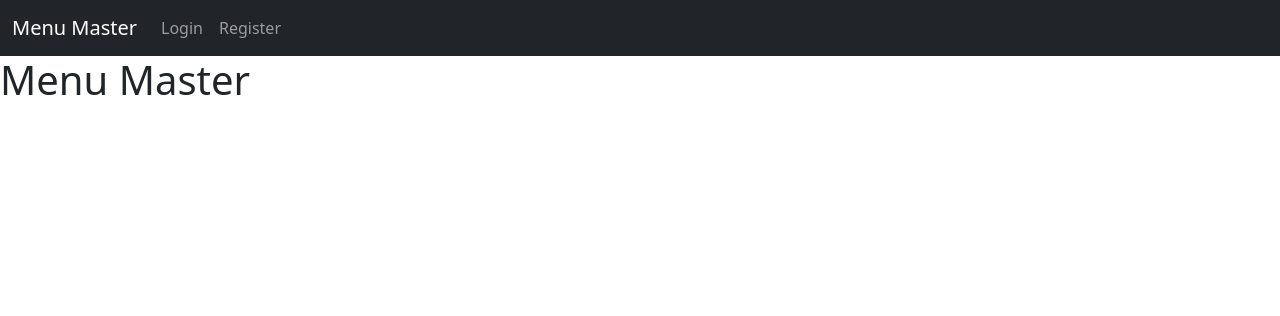
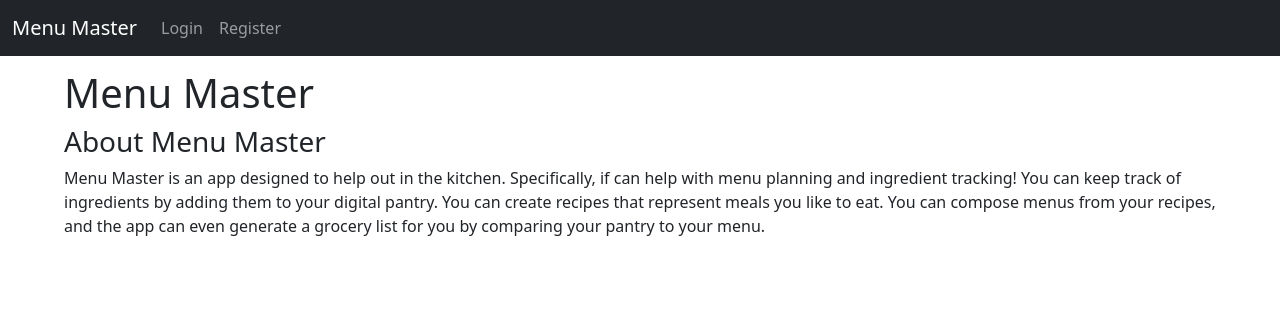
Before and after one commit to Nathaniel-Reeder/menu_master, a Flask app: page / in a window 1280 px wide. Shown: the top 316 px of the page. Run offline with Flask 3, Linux system fonts and the light colour scheme.

Commit message:
Completed project!

```diff
--- a/server.py
+++ b/server.py
@@ -5,7 +5,7 @@ from flask_sqlalchemy import SQLAlchemy
 from flask_login import LoginManager, login_required, login_user, logout_user, current_user
 from model import db, connect_to_db, User, OnHand, Ingredient, Menu, Day, DaysRecipe, Recipe, RecipeIngredient, GroceryIngredient, GroceryList
 from werkzeug.security import check_password_hash
-from forms import LoginForm, CreateUserForm, AddIngredientForm, CreateMenuForm, CreateRecipeForm, AddRecipeIngredientForm
+from forms import LoginForm, CreateUserForm, AddIngredientForm, CreateMenuForm, RecipeIngredientForm, RecipeNameForm, RecipeInstructionForm
 
 app = Flask(__name__)
 app.secret_key = os.environ['FLASK_SECRET_KEY']
@@ -58,7 +58,7 @@ def login():
             if check_password_hash(user.password, login_form.password.data):
                 login_user(user)
                 flash('Login Successful')
-                return redirect(url_for('dashboard'))
+                return redirect(url_for('home'))
             else:
                 flash('Wrong Pasword - Try Again!')
         else:
@@ -182,7 +182,7 @@ def create_menu():
 @app.route('/pantry', methods=['GET', 'POST'])
 @login_required
 def pantry():
-    user_pantry = OnHand.query.filter_by(user_id=current_user.id).all()
+    user_pantry = OnHand.query.filter_by(user=current_user).all()
 
     add_ingredient_form = AddIngredientForm()
     add_ingredient_form.update_ingredients(Ingredient.query.all())
@@ -191,17 +191,18 @@ def pantry():
         ing_id = add_ingredient_form.ingredient.data
         ing_to_add = Ingredient.query.filter_by(id=ing_id).first()
         qty_to_add = add_ingredient_form.quantity.data
-        existing_pantry_item = OnHand.query.filter_by(ingredient=ing_to_add).first()
+        existing_pantry_item = OnHand.query.filter_by(ingredient=ing_to_add, user=current_user).first()
+
         if existing_pantry_item:
             existing_pantry_item.quantity = qty_to_add + existing_pantry_item.quantity
             db.session.commit()
-            flash(f'Added {qty_to_add} of {existing_pantry_item.ingredient.name}. 1')
+            flash(f'Added {qty_to_add} of {existing_pantry_item.ingredient.name}.')
             return redirect(url_for('pantry'))
         else:
             new_pantry_item = OnHand.create(current_user, ing_to_add, qty_to_add)
             db.session.add(new_pantry_item)
             db.session.commit()
-            flash(f'Added {new_pantry_item.quantity} of {new_pantry_item.ingredient.name}. 2')
+            flash(f'Added {new_pantry_item.quantity} of {new_pantry_item.ingredient.name}.')
             return redirect(url_for('pantry'))
 
     return render_template('pantry.html', user_pantry=user_pantry, add_ingredient_form=add_ingredient_form)
@@ -298,8 +299,6 @@ def generate_list():
         new_grocery_list = GroceryList.create(str(today), current_user)
         new_grocery_list.active = True
 
-        user_pantry = OnHand.query.filter_by(user_id=current_user.id).all()
-
         for day in active_menu.days:
             for day_recipe in day.days_recipes:
                 for recipe_ingredient in day_recipe.recipe.recipe_ingredients:
@@ -336,15 +335,67 @@ def recipes():
 def delete_recipe(recipe_id):
     recipe = Recipe.query.filter_by(id=recipe_id).first()
     db.session.delete(recipe)
+    db.session.commit()
     flash(f'{recipe.name} deleted!')
     return redirect(url_for('recipes'))
 
-@app.route('/recipe/add')
+@app.route('/recipe/add', methods=["GET", "POST"])
 @login_required
 def add_recipe():
+    name_form = RecipeNameForm()
+    if 'recipe_ingredients' not in session:
+        session['recipe_ingredients'] = []
 
+    if name_form.validate_on_submit():
+        session['recipe_name'] = name_form.name.data
 
-    return render_template('add_recipe.html')
+        return redirect(url_for('add_ing_to_recipe'))
+
+    return render_template('recipe_name.html', name_form=name_form)
+
+@app.route('/recipe/add/ingredient', methods=["GET", "POST"])
+@login_required
+def add_ing_to_recipe():
+    ingredient_form = RecipeIngredientForm()
+    ingredient_form.update_recipe_ingredients(Ingredient.query.all())
+
+    if ingredient_form.validate_on_submit():
+        recipe_ingredient_list = session['recipe_ingredients']
+        recipe_ingredient_list.append((ingredient_form.ingredient.data, ingredient_form.quantity.data))
+        session['recipe_ingredients'] = recipe_ingredient_list
+
+        if ingredient_form.add_another.data == "Yes":
+            return redirect(url_for('add_ing_to_recipe'))
+        else:
+            return redirect(url_for('add_instructions'))
+
+    return render_template('recipe_ingredient.html', ingredient_form=ingredient_form)
+
+@app.route('/recipe/add/instructions', methods=["GET", "POST"])
+@login_required
+def add_instructions():
+    instruction_form = RecipeInstructionForm()
+
+    if instruction_form.validate_on_submit():
+        new_recipe = Recipe.create(session['recipe_name'], instruction_form.instructions.data, current_user)
+        db.session.add(new_recipe)
+        print(session['recipe_ingredients'])
+        for (ingredient_id, quantity) in session['recipe_ingredients']:
+            ing_to_add = Ingredient.query.filter_by(id=ingredient_id).first()
+            print(ing_to_add)
+            new_recipe_ingredient = RecipeIngredient.create(new_recipe, ing_to_add, quantity)
+
+            db.session.add(new_recipe_ingredient)
+
+        db.session.commit()
+
+        session.pop('recipe_ingredients', default=None)
+        session.pop('recipe_name', default=None)
+
+        flash("Recipe added!")
+        return redirect(url_for('recipes'))
+
+    return render_template('recipe_instructions.html', instruction_form=instruction_form)
 
 @app.route('/recipe/view/<recipe_id>')
 @login_required
--- a/static/site.css
+++ b/static/site.css
@@ -1,5 +1,13 @@
 .form-container{
     max-width: 25%;
+}
+
+.mainbody{
     margin-left: 5%;
     margin-top: 1%;
+    margin-right: 5%;
 }
+
+#recipe-delete{
+    max-width: 5%;
+}
--- a/templates/base.html
+++ b/templates/base.html
@@ -17,10 +17,10 @@
             <div class="collapse navbar-collapse">
                 <div class="navbar-nav">
                     {% if current_user.is_authenticated %}
+                        <a class="nav-link" href="{{url_for('recipes')}}">My Recipes</a>
                         <a class="nav-link" href="{{url_for('menus')}}">My Menus</a>
+                        <a class="nav-link" href="{{url_for('lists')}}">My Grocery List</a>
                         <a class="nav-link" href="{{url_for('pantry')}}">My Pantry</a>
-                        <a class="nav-link" href="{{url_for('lists')}}">My Grocery List</a>
-                        <a class="nav-link" href="{{url_for('recipes')}}">My Recipes</a>
                         <a class="nav-link" href="{{url_for('logout')}}">Logout</a>
                     {% else %}
                         <a class="nav-link" href="{{url_for('login')}}">Login</a>
@@ -32,17 +32,18 @@
         </div>
 
     </nav>
-
     {% for msg in get_flashed_messages() %}
-    <div class="alert alert-warning alert-dismissable fade show" role="alert">
-      {{ msg }}
-      <button class="btn-close" data-bs-dismiss="alert" aria-label="Close"></button>
+        <div class="alert alert-warning alert-dismissable fade show" role="alert">
+            {{ msg }}
+            <button class="btn-close" data-bs-dismiss="alert" aria-label="Close"></button>
+        </div>
+    {% endfor %}
+    <div class="mainbody">
+        {% block body %}{% endblock %}
     </div>
-    {% endfor %}
-
-    {% block body %}{% endblock %}
 
     {% block after_body %}{% endblock %}
+
     <script src="https://cdn.jsdelivr.net/npm/@popperjs/core@2.11.7/dist/umd/popper.min.js" integrity="sha384-zYPOMqeu1DAVkHiLqWBUTcbYfZ8osu1Nd6Z89ify25QV9guujx43ITvfi12/QExE" crossorigin="anonymous"></script>
     <script src="https://cdn.jsdelivr.net/npm/bootstrap@5.3.0-alpha3/dist/js/bootstrap.min.js" integrity="sha384-Y4oOpwW3duJdCWv5ly8SCFYWqFDsfob/3GkgExXKV4idmbt98QcxXYs9UoXAB7BZ" crossorigin="anonymous"></script>
     <script src="https://cdn.jsdelivr.net/npm/bootstrap@5.3.0-alpha3/dist/js/bootstrap.bundle.min.js" integrity="sha384-ENjdO4Dr2bkBIFxQpeoTz1HIcje39Wm4jDKdf19U8gI4ddQ3GYNS7NTKfAdVQSZe" crossorigin="anonymous"></script>
--- a/templates/home.html
+++ b/templates/home.html
@@ -5,5 +5,9 @@
 
 <h1>Menu Master</h1>
 
+<div>
+    <h3>About Menu Master</h3>
+    <p>Menu Master is an app designed to help out in the kitchen.  Specifically, if can help with menu planning and ingredient tracking!  You can keep track of ingredients by adding them to your digital pantry.  You can create recipes that represent meals you like to eat.  You can compose menus from your recipes, and the app can even generate a grocery list for you by comparing your pantry to your menu.</p>
+</div>
 
 {% endblock %}
```
Also changed, not shown: forms.py (+14 -6 lines), templates/add_recipe.html (deleted, +0 -7 lines), templates/create_menu.html (+9 -9 lines), templates/lists.html (+15 -14 lines), templates/menus.html (+14 -14 lines), templates/pantry.html (+4 -4 lines), templates/recipe_ingredient.html (added, +27 -0 lines), templates/recipe_instructions.html (added, +18 -0 lines), templates/recipe_name.html (added, +18 -0 lines), templates/recipes.html (+20 -12 lines), templates/view_recipe.html (+14 -11 lines).
